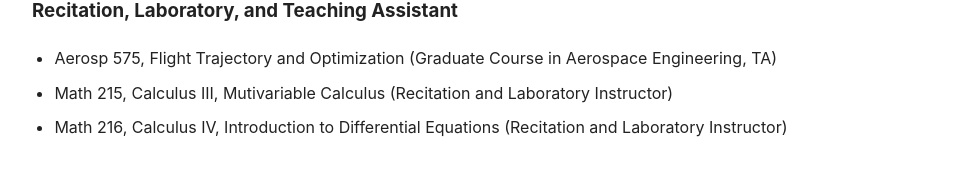
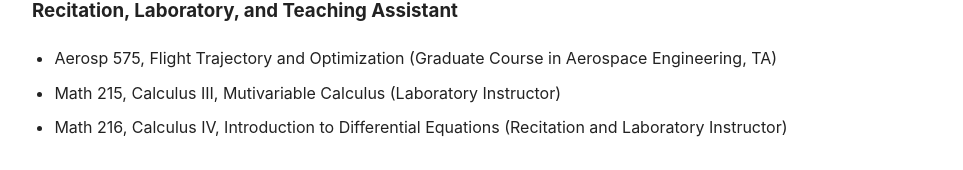
Before and after one commit to mmouyebe/mmouyebe.github.io, a plain HTML site: page teaching.html in a window 1280 px wide. Shown: the part 551-721 px from the top of the page, without its empty margins (158-1121 px from the left). Drawn offline with Linux system fonts and the light colour scheme.

Commit message:
Update instructor role for Math 215 course

```diff
--- a/teaching.html
+++ b/teaching.html
@@ -62,7 +62,7 @@ My teaching experience spans both independent instruction and graduate student t
     </li>
 
     <li>
-        Math 215, Calculus III, Mutivariable Calculus (Recitation and Laboratory Instructor)
+        Math 215, Calculus III, Mutivariable Calculus (Laboratory Instructor)
     </li>
 
     <li>
```
